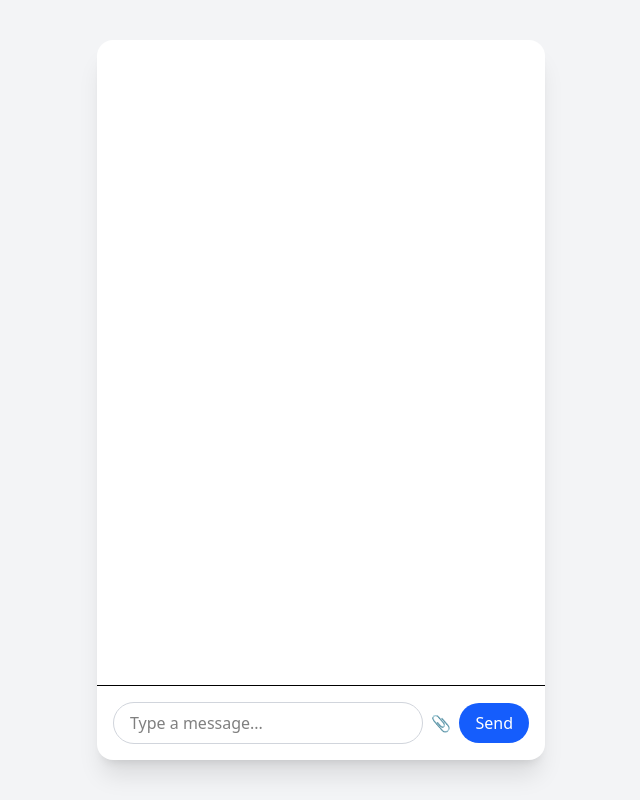
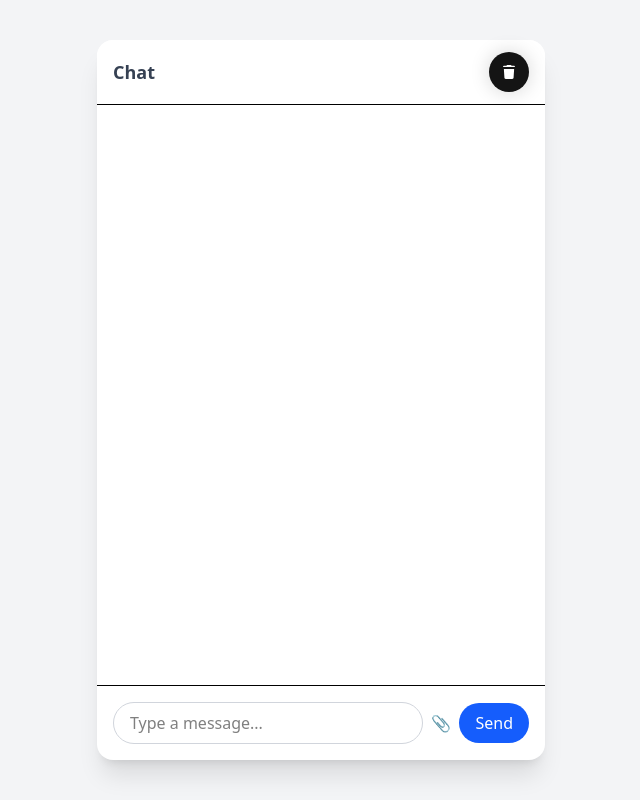
Before and after one commit to rajaNayak123/chatUI, a React (Vite) app: page / in a window 1280 px wide. Shown: the whole page, without its empty margins (319-959 px from the left). Built offline with nearby package versions, Linux system fonts and the light colour scheme.

Commit message:
add message delete feature

```diff
--- a/src/components/ChatApp.jsx
+++ b/src/components/ChatApp.jsx
@@ -1,12 +1,12 @@
-import React, { useEffect, useState, useCallback } from 'react';
-import ChatContainer from './ChatContainer.jsx';
-import ChatInput from './ChatInput.jsx';
-import { loadMessages, saveMessages } from './utils.js';
+import React, { useEffect, useState, useCallback } from "react";
+import ChatContainer from "./ChatContainer.jsx";
+import ChatInput from "./ChatInput.jsx";
+import { loadMessages, saveMessages } from "./utils.js";
 
 const ChatApp = () => {
   const [messages, setMessages] = useState(loadMessages);
 
-  const addMessage = useCallback((text, sender = 'user', file = null) => {
+  const addMessage = useCallback((text, sender = "user", file = null) => {
     const newMessage = {
       id: Date.now(),
       text,
@@ -21,12 +21,21 @@ const ChatApp = () => {
     });
   }, []);
 
-  // Simulate bot reply for user messages
+  const clearMessages = () => {
+    const confirmClear = window.confirm(
+      "Are you sure you want to delete all messages?"
+    );
+    if (confirmClear) {
+      setMessages([]);
+      localStorage.removeItem("chatMessages");
+    }
+  };
+
   useEffect(() => {
     const last = messages[messages.length - 1];
-    if (last?.sender === 'user') {
+    if (last?.sender === "user") {
       const timeout = setTimeout(() => {
-        addMessage('Hi, I’m a bot 🤖', 'bot');
+        addMessage("Hi, I’m a bot 🤖", "bot");
       }, 800);
       return () => clearTimeout(timeout);
     }
@@ -35,6 +44,54 @@ const ChatApp = () => {
   return (
     <div className="flex justify-center items-center h-screen bg-gray-100">
       <div className="w-full max-w-md h-[90vh] bg-white rounded-2xl shadow-xl flex flex-col">
+        {/* Header with delete button */}
+        <div className="flex justify-between items-center px-4 py-3 border-b bg-white rounded-t-2xl">
+          <h1 className="text-lg font-semibold text-gray-700">Chat</h1>
+          <button
+            onClick={clearMessages}
+            title="Delete all messages"
+            className="w-[40px] h-[40px] rounded-full bg-[rgb(20,20,20)] border-none font-semibold flex flex-col items-center justify-center shadow-[0px_0px_20px_rgba(0,0,0,0.164)] cursor-pointer transition-all duration-300 overflow-hidden relative gap-[2px] hover:bg-[rgb(255,69,69)] hover:gap-0 group"
+          >
+            <svg
+              xmlns="http://www.w3.org/2000/svg"
+              fill="none"
+              viewBox="0 0 69 14"
+              className="w-3 transition-all duration-300 origin-bottom-right group-hover:rotate-[160deg]"
+            >
+              <g clipPath="url(#clip0_35_24)">
+                <path
+                  fill="white"
+                  d="M20.8232 2.62734L19.9948 4.21304C19.8224 4.54309 19.4808 4.75 19.1085 4.75H4.92857C2.20246 4.75 0 6.87266 0 9.5C0 12.1273 2.20246 14.25 4.92857 14.25H64.0714C66.7975 14.25 69 12.1273 69 9.5C69 6.87266 66.7975 4.75 64.0714 4.75H49.8915C49.5192 4.75 49.1776 4.54309 49.0052 4.21305L48.1768 2.62734C47.3451 1.00938 45.6355 0 43.7719 0H25.2281C23.3645 0 21.6549 1.00938 20.8232 2.62734ZM64.0023 20.0648C64.0397 19.4882 63.5822 19 63.0044 19H5.99556C5.4178 19 4.96025 19.4882 4.99766 20.0648L8.19375 69.3203C8.44018 73.0758 11.6746 76 15.5712 76H53.4288C57.3254 76 60.5598 73.0758 60.8062 69.3203L64.0023 20.0648Z"
+                ></path>
+              </g>
+              <defs>
+                <clipPath id="clip0_35_24">
+                  <rect fill="white" height="14" width="69"></rect>
+                </clipPath>
+              </defs>
+            </svg>
+
+            <svg
+              xmlns="http://www.w3.org/2000/svg"
+              fill="none"
+              viewBox="0 0 69 57"
+              className="w-3 transition-all duration-300"
+            >
+              <g clipPath="url(#clip0_35_22)">
+                <path
+                  fill="white"
+                  d="M20.8232 -16.3727L19.9948 -14.787C19.8224 -14.4569 19.4808 -14.25 19.1085 -14.25H4.92857C2.20246 -14.25 0 -12.1273 0 -9.5C0 -6.8727 2.20246 -4.75 4.92857 -4.75H64.0714C66.7975 -4.75 69 -6.8727 69 -9.5C69 -12.1273 66.7975 -14.25 64.0714 -14.25H49.8915C49.5192 -14.25 49.1776 -14.4569 49.0052 -14.787L48.1768 -16.3727C47.3451 -17.9906 45.6355 -19 43.7719 -19H25.2281C23.3645 -19 21.6549 -17.9906 20.8232 -16.3727ZM64.0023 1.0648C64.0397 0.4882 63.5822 0 63.0044 0H5.99556C5.4178 0 4.96025 0.4882 4.99766 1.0648L8.19375 50.3203C8.44018 54.0758 11.6746 57 15.5712 57H53.4288C57.3254 57 60.5598 54.0758 60.8062 50.3203L64.0023 1.0648Z"
+                ></path>
+              </g>
+              <defs>
+                <clipPath id="clip0_35_22">
+                  <rect fill="white" height="57" width="69"></rect>
+                </clipPath>
+              </defs>
+            </svg>
+          </button>
+        </div>
+
         <ChatContainer messages={messages} />
         <ChatInput onSend={addMessage} />
       </div>
```
